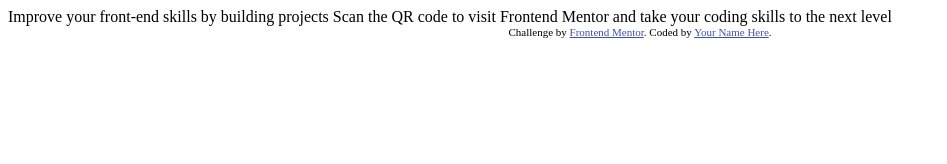
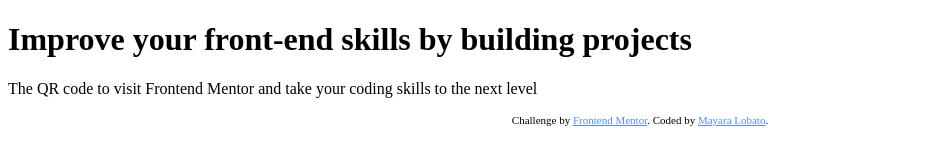
Before and after one commit to mayaralobato/componente-de-codigo-QR, a plain HTML site: page index.html in a window 1280 px wide. Shown: the whole page, without its empty margins (0-947 px from the left). Drawn offline with Linux system fonts and the light colour scheme.

Commit message:
Update index.html

```diff
--- a/index.html
+++ b/index.html
@@ -1,5 +1,5 @@
 <!DOCTYPE html>
-<html lang="en">
+<html lang="pt">
 <head>
   <meta charset="UTF-8">
   <meta name="viewport" content="width=device-width, initial-scale=1.0"> <!-- displays site properly based on user's device -->
@@ -11,18 +11,24 @@
   <!-- Feel free to remove these styles or customise in your own stylesheet 👍 -->
   <style>
     .attribution { font-size: 11px; text-align: center; }
-    .attribution a { color: hsl(228, 45%, 44%); }
+    .attribution a { color: hsl(216, 72%, 61%); }
+    .img-code {color:hsl(220, 15%, 55%);}
   </style>
 </head>
 <body>
 
-  Improve your front-end skills by building projects
+  <div>
+    <a class="img-code" href="images/image-qr-code.png"></a>
 
-  Scan the QR code to visit Frontend Mentor and take your coding skills to the next level
+    <h1>Improve your front-end skills by building projects</h1>
+    <p> The QR code to visit Frontend Mentor and take your coding skills to the next level </p>
+
+  </div>
+
 
   <div class="attribution">
     Challenge by <a href="https://www.frontendmentor.io?ref=challenge" target="_blank">Frontend Mentor</a>.
-    Coded by <a href="#">Your Name Here</a>.
+    Coded by <a href="#">Mayara Lobato</a>.
   </div>
 </body>
 </html>
```
